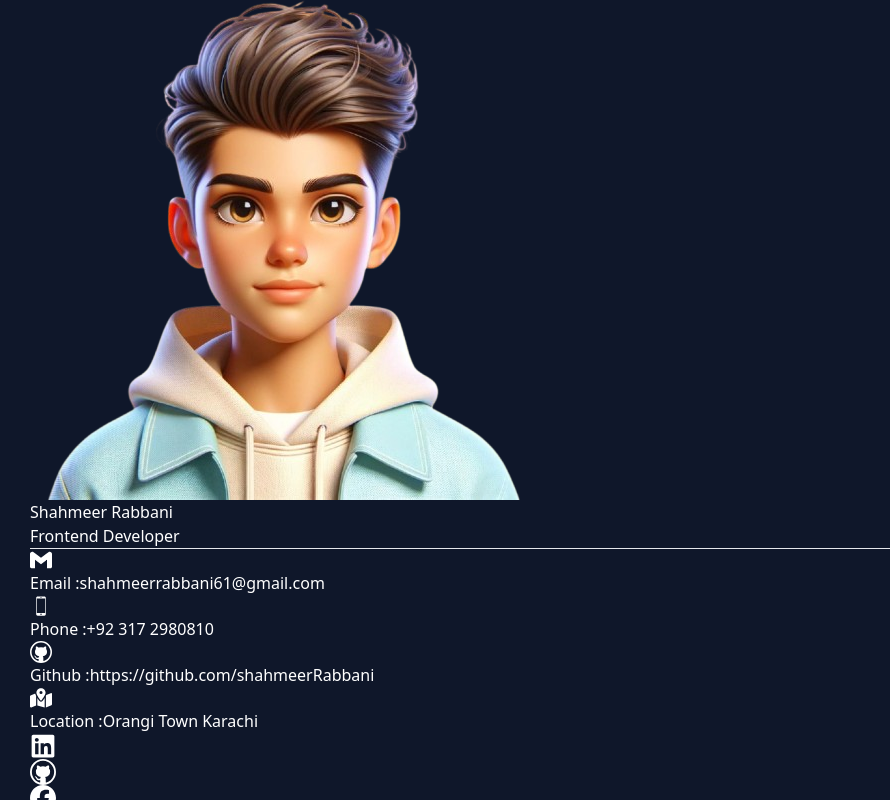
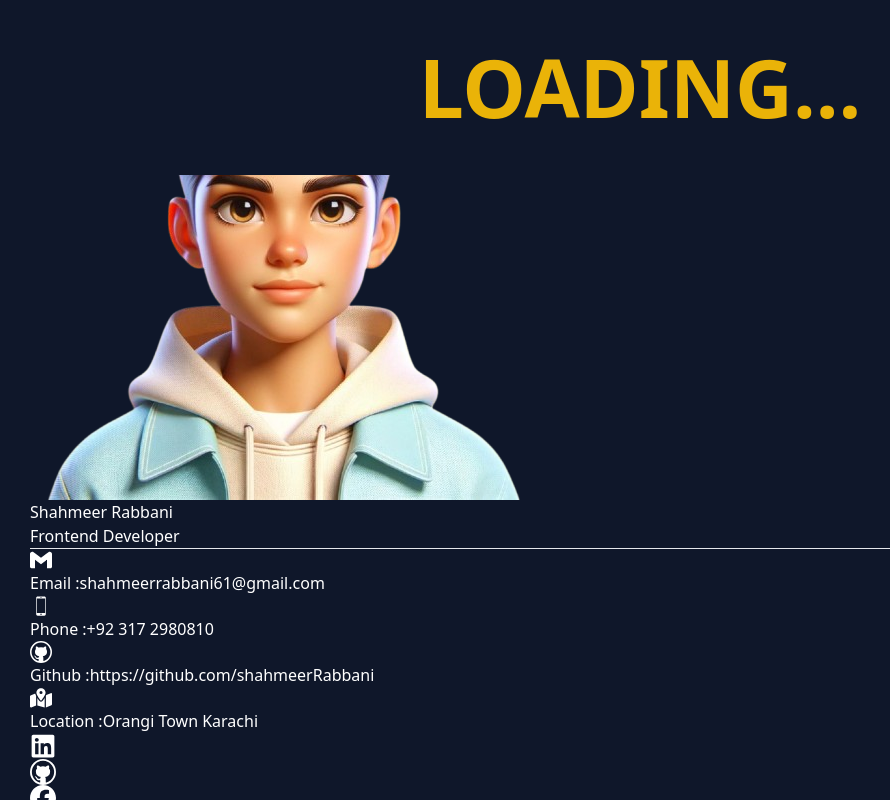
Before and after one commit to ShahmeerRabbani/Personal_Portfolio, a React app: page / in a window 1280 px wide. Shown: the whole page, without its empty margins (0-890 px from the left). Built offline with nearby package versions, Linux system fonts and the light colour scheme; the HTML template or start-up script is replaced by a standard one.

Commit message:
set a loader on page first load

```diff
--- a/src/App.css
+++ b/src/App.css
@@ -2,6 +2,33 @@
   margin: 0;
   padding: 0;
   box-sizing: border-box;
+}
+
+.Loader{
+  height: 100vh;
+  width: 100vw;
+  position: absolute;
+  background-color: #0f172a;
+  z-index: 99;
+  animation: loader 1s forwards 5s;
+  color: #eab308;
+  display: flex;
+  justify-content: center;
+  align-items: center;
+  overflow: hidden;
+  font-size: 5rem;
+  font-weight: 600;
+  text-transform: uppercase;
+}
+
+
+@keyframes loader {
+  0%{
+    height: 100vh;
+  }
+  100%{
+    height: 0vh;
+  }
 }
 
 .App {
--- a/src/App.jsx
+++ b/src/App.jsx
@@ -1,4 +1,4 @@
-import React from 'react'
+import React, { useEffect, useState } from 'react'
 import './App.css'
 import { Route, Routes } from 'react-router-dom'
 import Portfolio from './Screens/Portfolio'
@@ -9,7 +9,39 @@ import MainPage from './Screens/MainPage'
 import Resume from './Screens/Resume'
 
 const App = () => {
+
+  const [text, setText] = useState('Loading...');
+
+   useEffect(() => {
+    let letters = " ABCDEFGHIJKLMNOPQRSTUVWXYZ!@#$%&?Æ∳⨊Δῼϻϕ§₰©ϕϟ⩏ʤ€";
+    let iteration = 0;
+   const interval = setInterval(() => {
+
+      setText((prev) =>
+        prev.split('').map((el, ind) => {
+          if(ind < iteration){
+            return text[ind]
+          }
+
+          return letters[Math.floor(Math.random() * letters.length)]
+        }).join('')
+    )
+    iteration += 1/5
+
+    if(iteration > text.length){
+      clearInterval(interval)
+    }
+    }, 100)}, [])
+
+
+
   return (
+    <React.Fragment>
+
+    <div className='Loader'>
+      <p className='loader_text' data-value={text}>{text}</p>
+    </div>
+
     <div className='App'>
 
     <Routes>
@@ -21,6 +53,7 @@ const App = () => {
       </Route>
     </Routes>
     </div>
+    </React.Fragment>
   )
 }
 
--- a/src/Components/Sidebar/Sidebar.jsx
+++ b/src/Components/Sidebar/Sidebar.jsx
@@ -13,14 +13,14 @@ import { Link } from "react-router-dom";
         icon: <SiGmail color="#fff" size={22}/>,
         label: "Email :",
         social: "shahmeerrabbani61@gmail.com",
-        link: false
+        link: null,
       },
       {
         id: 2,
         icon: <IoIosPhonePortrait color="#fff" size={22}/>,
         label: "Phone :",
         social: "+92 317 2980810",
-        link: false
+        link: null,
       },
       {
         id: 3,
@@ -34,7 +34,7 @@ import { Link } from "react-router-dom";
         icon: <FaMapLocationDot color="#fff" size={22}/>,
         label: "Location :",
         social: "Orangi Town Karachi",
-        link: false
+        link: null,
       },
     ];
 
```
